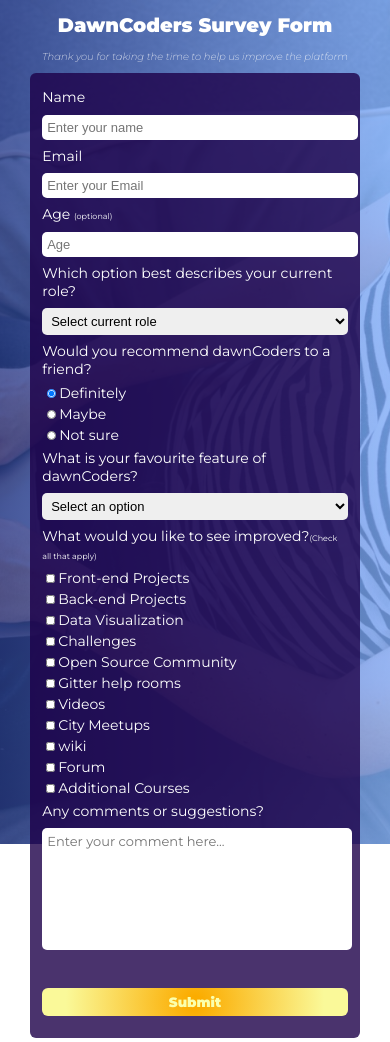
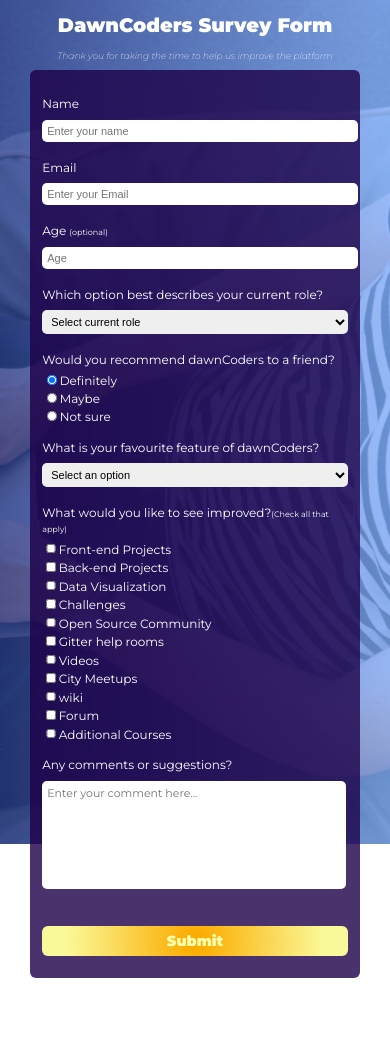
Before and after one commit to DawnRahul/survey-form, a plain HTML site: page index.html in a window 390 px wide. After the commit the page ends 982 px from the top, so only its background shows below. Drawn offline with Linux system fonts and the light colour scheme.

Commit message:
Update styles.css

```diff
--- a/styles.css
+++ b/styles.css
@@ -101,7 +101,7 @@
 
 	/* **************** TAG SELECTORs ************** */
 	label {
-	margin-top: 3px;
+	margin-top: 14px;
 	margin-bottom:  4.5px;
 	}
 	body {
@@ -109,34 +109,39 @@
 	}
 	/* **************** ID SELECTORs ************** */
 	#description {
-		font-size: 10px;
+		font-size: 9px;
 	}
 	#title {
 		font-size: 19.5px;
 	}
 	#submit {
-	font-size: 13.5px;
+	font-size: 14.5px;
 	padding: 6px;
 	}
 	#survey-form {
 		width: 80%;
-		font-size: 14px;
+		font-size: 12px;
 		padding: 12px;
 	}
+	#suggestion {
+	width: 96%
+}
 
 	/* **************** CLASS SELECTORs ************** */
 	.hint {
 	font-size: 8px;
 	}
 	.form-inputs {
-	font-size: 13px;
+	font-size: 11px;
 	padding: 5px;
 	}
 	.radio-checkbox-btn-size {
-	width: 9px;
-    height: 9px;
+	width: 9.5px;
+    height: 9.5px;
+	}
+	.upper-3-inputs {
+	width: 96.4%;
 	}
 
 
-
 }
```
